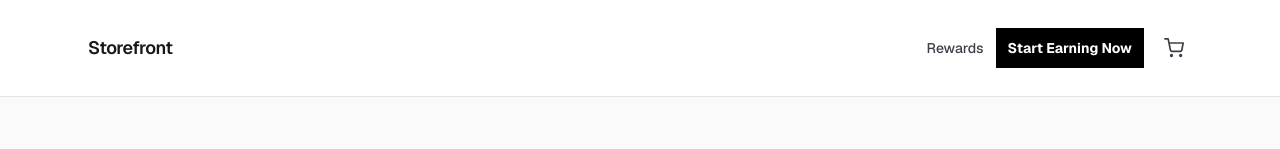
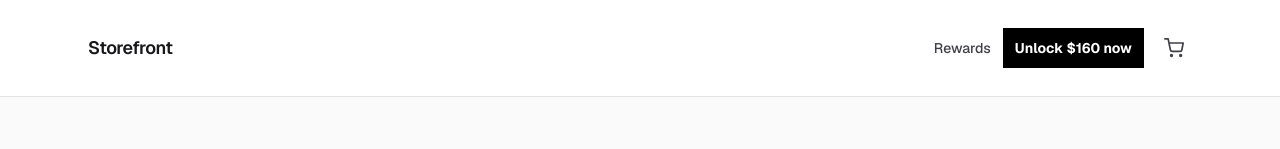
Before and after one commit to bedrockholding/headless-store, a Next.js app: page /account/login in a window 1280 px wide. Shown: the top 149 px of the page. Built offline with nearby package versions, Linux system fonts and the light colour scheme; no server answers.

Commit message:
update params

```diff
--- a/src/app/rewards/page.tsx
+++ b/src/app/rewards/page.tsx
@@ -80,6 +80,10 @@ export default function RewardsPage() {
         <SectionSteps
           partnerCode={partnerCode}
           partnerName={partnerName}
+          bundleAmount={Number(partnerSettings?.rewardGoal?.thresholdAmount) || 0}
+          discountAmount={Number(partnerSettings?.rewardGoal?.discount) || 0}
+          installAmount={5}
+          levelUpAmount={145}
           images={["https://test.withrcart.com/goli/step-1-bg.png", "https://test.withrcart.com/goli/step-2-bg.png", "https://test.withrcart.com/goli/step-3-bg.png"]}
           to="/rewards/games"
           onCTAClick={() => {
--- a/src/components/progress-amount-client.tsx
+++ b/src/components/progress-amount-client.tsx
@@ -98,7 +98,7 @@ function NavProgressBody({
           href="/rewards"
           className="hidden items-center bg-black py-2.5 p-3 text-[14px] font-bold text-white hover:opacity-90 sm:inline-flex"
         >
-          Start Earning Now
+          Unlock $160 now
         </a>
         <div className="inline-flex sm:hidden">
           <ProgressAmount
@@ -188,7 +188,7 @@ export function ProgressAmountClient() {
         href="/rewards/games"
         className="hidden items-center bg-black py-2.5 px-3 text-[14px] font-bold text-white hover:opacity-90 sm:inline-flex"
       >
-        Start Earning Now
+        Unlock $160 now
       </a>
     );
   }
```
